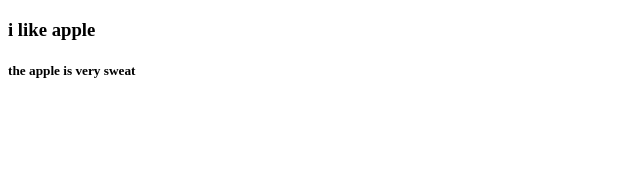
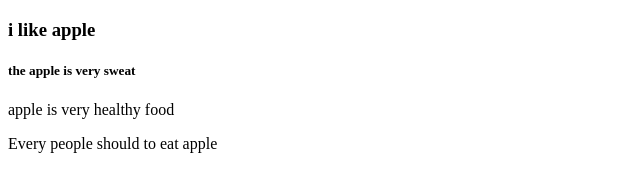
Before and after one commit to abdul-ahad209/student-web-developer, a plain HTML site: page index.html in a window 1280 px wide. Shown: the whole page, without its empty margins (0-640 px from the left). Drawn offline with Linux system fonts and the light colour scheme.

Commit message:
apple commit

```diff
--- a/index.html
+++ b/index.html
@@ -9,7 +9,8 @@
     <header>
    <h3>i like apple</h3>
    <h5>the apple is very sweat</h5>
-
+   <p>apple is very healthy food</p>
+  <p> Every people should to eat apple</p>
     </header>
 </body>
 </html>
```
